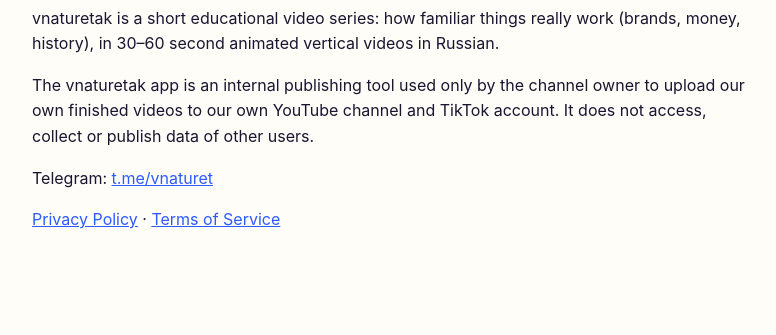
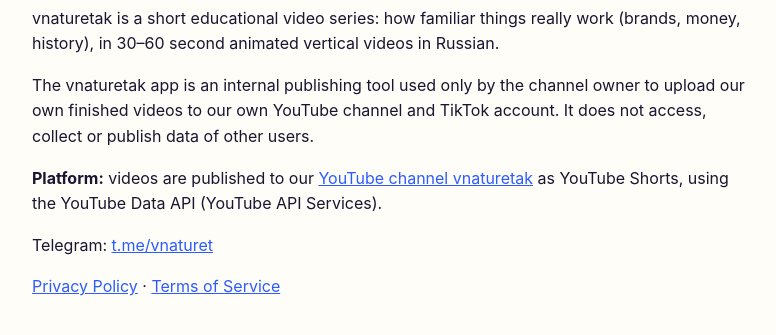
Before and after one commit to Sumatoha/vnaturetak-site, a plain HTML site: page index.html in a window 1280 px wide. Shown: the part 107-442 px from the top of the page, without its empty margins (248-1024 px from the left). Drawn offline with Linux system fonts and the light colour scheme.

Commit message:
feat: ссылка на YouTube-канал на главной

```diff
--- a/index.html
+++ b/index.html
@@ -2,6 +2,7 @@
 <h1>vnaturetak</h1>
 <p>vnaturetak is a short educational video series: how familiar things really work (brands, money, history), in 30–60 second animated vertical videos in Russian.</p>
 <p>The vnaturetak app is an internal publishing tool used only by the channel owner to upload our own finished videos to our own YouTube channel and TikTok account. It does not access, collect or publish data of other users.</p>
+<p><b>Platform:</b> videos are published to our <a href="https://www.youtube.com/channel/UCZBXjNEpRI5PItSFdnAh9DQ">YouTube channel vnaturetak</a> as YouTube Shorts, using the YouTube Data API (YouTube API Services).</p>
 <p>Telegram: <a href="https://t.me/vnaturet">t.me/vnaturet</a></p>
 <p><a href="privacy.html">Privacy Policy</a> · <a href="terms.html">Terms of Service</a></p>
 </body></html>
```
